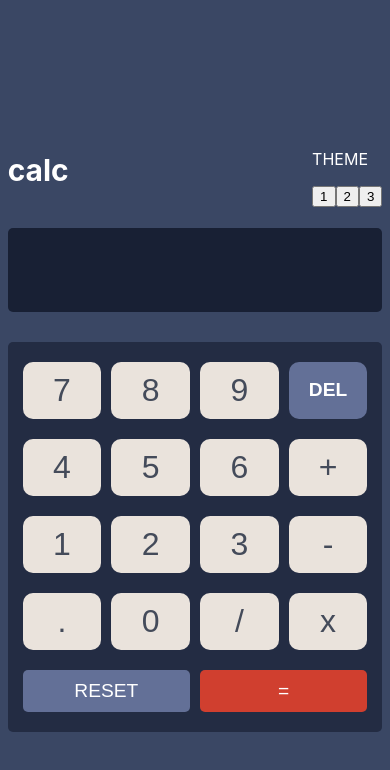
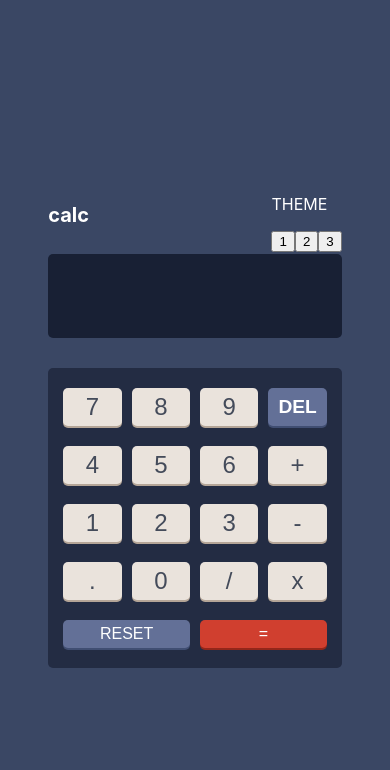
Before and after one commit to Babu-Mohammed-Izhan/calcwiththemes, a React (Create React App) app: page / in a window 390 px wide. Shown: the top 770 px of the page. Built offline with nearby package versions, Linux system fonts and the light colour scheme.

Commit message:
fixed themes

```diff
--- a/src/App.css
+++ b/src/App.css
@@ -55,7 +55,9 @@
   margin: 0px 0px 30px 0px;
   border-radius: 5px;
   font-size: 3rem;
-  overflow: hidden;
+  overflow-y: hidden;
+  overflow-x: hidden;
+  word-wrap: break-word;
 }
 
 .App .calc-wrapper .calc-buttons-wrapper {
@@ -102,6 +104,84 @@
   border: none;
 }
 
+@media (max-width: 400px) {
+  .App .calc-wrapper .title-button {
+    display: -webkit-box;
+    display: -ms-flexbox;
+    display: flex;
+    -webkit-box-align: center;
+        -ms-flex-align: center;
+            align-items: center;
+    -webkit-box-pack: justify;
+        -ms-flex-pack: justify;
+            justify-content: space-between;
+    min-width: 100%;
+  }
+  .App .calc-wrapper .title-button .title {
+    font-size: 20px;
+  }
+  .App .calc-wrapper .title-button .theme-switch {
+    display: -webkit-box;
+    display: -ms-flexbox;
+    display: flex;
+    -webkit-box-align: center;
+        -ms-flex-align: center;
+            align-items: center;
+    -webkit-box-pack: center;
+        -ms-flex-pack: center;
+            justify-content: center;
+  }
+  .App .calc-wrapper .number {
+    padding: 10px 20px;
+    text-align: right;
+    max-width: 100%;
+    margin: auto;
+    height: 4rem;
+    margin: 0px 0px 30px 0px;
+    border-radius: 5px;
+    font-size: 3rem;
+    overflow-x: hidden;
+    word-wrap: break-word;
+  }
+  .App .calc-wrapper .calc-buttons-wrapper {
+    max-width: 100%;
+    border-radius: 5px;
+  }
+  .App .calc-wrapper .row {
+    display: -ms-grid;
+    display: grid;
+    -ms-grid-columns: 1fr 1fr 1fr 1fr;
+        grid-template-columns: 1fr 1fr 1fr 1fr;
+  }
+  .App .calc-wrapper .row .calc {
+    margin: 10px 5px;
+    padding: 5px 10px;
+    border-radius: 5px;
+    font-size: 1.5em;
+    border: none;
+  }
+  .App .calc-wrapper .row .calc.del {
+    margin: 10px 5px;
+    padding: 5px 10px;
+    border-radius: 5px;
+    font-size: 1.2em;
+    border: none;
+  }
+  .App .calc-wrapper .row-submit {
+    display: -ms-grid;
+    display: grid;
+    -ms-grid-columns: 1fr 1fr;
+        grid-template-columns: 1fr 1fr;
+  }
+  .App .calc-wrapper .row-submit .calc {
+    margin: 10px 5px;
+    padding: 5px 10px;
+    border-radius: 5px;
+    font-size: 1em;
+    border: none;
+  }
+}
+
 .App.theme1 {
   background-color: #3a4764;
 }
@@ -126,25 +206,31 @@
 .App.theme1 .calc-wrapper .calc-buttons-wrapper .calc {
   background-color: #eae3dc;
   color: #444b5a;
+  -webkit-box-shadow: 0px 2px #b4a597;
+          box-shadow: 0px 2px #b4a597;
   cursor: pointer;
 }
 
 .App.theme1 .calc-wrapper .calc-buttons-wrapper .calc.del {
   background-color: #637097;
   color: white;
+  -webkit-box-shadow: 0px 2px #404e72;
+          box-shadow: 0px 2px #404e72;
   cursor: pointer;
 }
 
 .App.theme1 .calc-wrapper .calc-buttons-wrapper .row-submit .calc.equals {
   background-color: #d03f2f;
+  -webkit-box-shadow: 0px 2px #93261a;
+          box-shadow: 0px 2px #93261a;
   color: white;
   cursor: pointer;
 }
 
 .App.theme1 .calc-wrapper .calc-buttons-wrapper .row-submit .calc.reset {
   background-color: #637097;
-  -webkit-box-shadow: #404e72;
-          box-shadow: #404e72;
+  -webkit-box-shadow: 0px 2px #404e72;
+          box-shadow: 0px 2px #404e72;
   color: white;
   cursor: pointer;
 }
@@ -172,26 +258,31 @@
 
 .App.theme2 .calc-wrapper .calc-buttons-wrapper .calc {
   background-color: #e5e4e1;
+  -webkit-box-shadow: 0px 2px #a69d91;
+          box-shadow: 0px 2px #a69d91;
   color: #35352c;
   cursor: pointer;
 }
 
 .App.theme2 .calc-wrapper .calc-buttons-wrapper .calc.del {
   background-color: #377f86;
+  -webkit-box-shadow: 0px 2px #1b5f65;
+          box-shadow: 0px 2px #1b5f65;
   color: white;
   cursor: pointer;
 }
 
 .App.theme2 .calc-wrapper .calc-buttons-wrapper .row-submit .calc.equals {
   background-color: #ca5502;
-  color: #893901;
+  -webkit-box-shadow: 0px 2px #893901;
+          box-shadow: 0px 2px #893901;
   cursor: pointer;
 }
 
 .App.theme2 .calc-wrapper .calc-buttons-wrapper .row-submit .calc.reset {
   background-color: #377f86;
-  -webkit-box-shadow: #1b5f65;
-          box-shadow: #1b5f65;
+  -webkit-box-shadow: 0px 2px #1b5f65;
+          box-shadow: 0px 2px #1b5f65;
   color: white;
   cursor: pointer;
 }
@@ -219,30 +310,32 @@
 
 .App.theme3 .calc-wrapper .calc-buttons-wrapper .calc {
   background-color: #341c4f;
+  -webkit-box-shadow: 0px 2px #bc15f4;
+          box-shadow: 0px 2px #bc15f4;
   color: #ffe53d;
   cursor: pointer;
 }
 
 .App.theme3 .calc-wrapper .calc-buttons-wrapper .calc.del {
   background-color: #58077d;
-  -webkit-box-shadow: #bc15f4;
-          box-shadow: #bc15f4;
+  -webkit-box-shadow: 0px 2px #bc15f4;
+          box-shadow: 0px 2px #bc15f4;
   color: white;
   cursor: pointer;
 }
 
 .App.theme3 .calc-wrapper .calc-buttons-wrapper .row-submit .calc.equals {
   background-color: #00e0d1;
-  -webkit-box-shadow: #6cf9f2;
-          box-shadow: #6cf9f2;
+  -webkit-box-shadow: 0px 2px #6cf9f2;
+          box-shadow: 0px 2px #6cf9f2;
   color: #1b2428;
   cursor: pointer;
 }
 
 .App.theme3 .calc-wrapper .calc-buttons-wrapper .row-submit .calc.reset {
   background-color: #58077d;
-  -webkit-box-shadow: #bc15f4;
-          box-shadow: #bc15f4;
+  -webkit-box-shadow: 0px 2px #bc15f4;
+          box-shadow: 0px 2px #bc15f4;
   color: white;
   cursor: pointer;
 }
--- a/src/App.scss
+++ b/src/App.scss
@@ -32,7 +32,9 @@
       margin: 0px 0px 30px 0px;
       border-radius: 5px;
       font-size: 3rem;
-      overflow: hidden;
+      overflow-y: hidden;
+      overflow-x: hidden;
+      word-wrap: break-word;
     }
     .calc-buttons-wrapper {
       min-width: 80%;
@@ -69,6 +71,72 @@
       }
     }
   }
+
+  @media (max-width: 400px) {
+    .calc-wrapper {
+      .title-button {
+        .title {
+          font-size: 20px;
+        }
+        display: flex;
+        align-items: center;
+        justify-content: space-between;
+        min-width: 100%;
+        .theme-switch {
+          display: flex;
+          align-items: center;
+          justify-content: center;
+          .theme {
+          }
+        }
+      }
+      .number {
+        padding: 10px 20px;
+        text-align: right;
+        max-width: 100%;
+        margin: auto;
+        height: 4rem;
+        margin: 0px 0px 30px 0px;
+        border-radius: 5px;
+        font-size: 3rem;
+        overflow-x: hidden;
+        word-wrap: break-word;
+      }
+      .calc-buttons-wrapper {
+        max-width: 100%;
+        border-radius: 5px;
+      }
+      .row {
+        display: grid;
+        grid-template-columns: 1fr 1fr 1fr 1fr;
+        .calc {
+          margin: 10px 5px;
+          padding: 5px 10px;
+          border-radius: 5px;
+          font-size: 1.5em;
+          border: none;
+        }
+        .calc.del {
+          margin: 10px 5px;
+          padding: 5px 10px;
+          border-radius: 5px;
+          font-size: 1.2em;
+          border: none;
+        }
+      }
+      .row-submit {
+        display: grid;
+        grid-template-columns: 1fr 1fr;
+        .calc {
+          margin: 10px 5px;
+          padding: 5px 10px;
+          border-radius: 5px;
+          font-size: 1em;
+          border: none;
+        }
+      }
+    }
+  }
 }
 
 .App.theme1 {
@@ -91,22 +159,25 @@
       .calc {
         background-color: hsl(30, 25%, 89%);
         color: hsl(221, 14%, 31%);
+        box-shadow: 0px 2px hsl(28, 16%, 65%);
         cursor: pointer;
       }
       .calc.del {
         background-color: hsl(225, 21%, 49%);
         color: hsl(0, 0, 100%);
+        box-shadow: 0px 2px hsl(224, 28%, 35%);
         cursor: pointer;
       }
       .row-submit {
         .calc.equals {
           background-color: hsl(6, 63%, 50%);
+          box-shadow: 0px 2px hsl(6, 70%, 34%);
           color: hsl(0, 0, 100%);
           cursor: pointer;
         }
         .calc.reset {
           background-color: hsl(225, 21%, 49%);
-          box-shadow: hsl(224, 28%, 35%);
+          box-shadow: 0px 2px hsl(224, 28%, 35%);
           color: hsl(0, 0, 100%);
           cursor: pointer;
         }
@@ -134,23 +205,25 @@
       background-color: hsl(0, 5%, 81%);
       .calc {
         background-color: hsl(45, 7%, 89%);
+        box-shadow: 0px 2px hsl(35, 11%, 61%);
         color: hsl(60, 10%, 19%);
         cursor: pointer;
       }
       .calc.del {
         background-color: hsl(185, 42%, 37%);
+        box-shadow: 0px 2px hsl(185, 58%, 25%);
         color: hsl(0, 0, 100%);
         cursor: pointer;
       }
       .row-submit {
         .calc.equals {
           background-color: hsl(25, 98%, 40%);
-          color: hsl(25, 99%, 27%);
+          box-shadow: 0px 2px hsl(25, 99%, 27%);
           cursor: pointer;
         }
         .calc.reset {
           background-color: hsl(185, 42%, 37%);
-          box-shadow: hsl(185, 58%, 25%);
+          box-shadow: 0px 2px hsl(185, 58%, 25%);
           color: hsl(0, 0, 100%);
           cursor: pointer;
         }
@@ -178,25 +251,26 @@
       background-color: hsl(268, 71%, 12%);
       .calc {
         background-color: hsl(268, 47%, 21%);
+        box-shadow: 0px 2px hsl(285, 91%, 52%);
         color: hsl(52, 100%, 62%);
         cursor: pointer;
       }
       .calc.del {
         background-color: hsl(281, 89%, 26%);
-        box-shadow: hsl(285, 91%, 52%);
+        box-shadow: 0px 2px hsl(285, 91%, 52%);
         color: hsl(0, 0, 100%);
         cursor: pointer;
       }
       .row-submit {
         .calc.equals {
           background-color: hsl(176, 100%, 44%);
-          box-shadow: hsl(177, 92%, 70%);
+          box-shadow: 0px 2px hsl(177, 92%, 70%);
           color: hsl(198, 20%, 13%);
           cursor: pointer;
         }
         .calc.reset {
           background-color: hsl(281, 89%, 26%);
-          box-shadow: hsl(285, 91%, 52%);
+          box-shadow: 0px 2px hsl(285, 91%, 52%);
           color: hsl(0, 0, 100%);
           cursor: pointer;
         }
```
Also changed, not shown: 1 other file (tests, documents, lock files or other folders).
